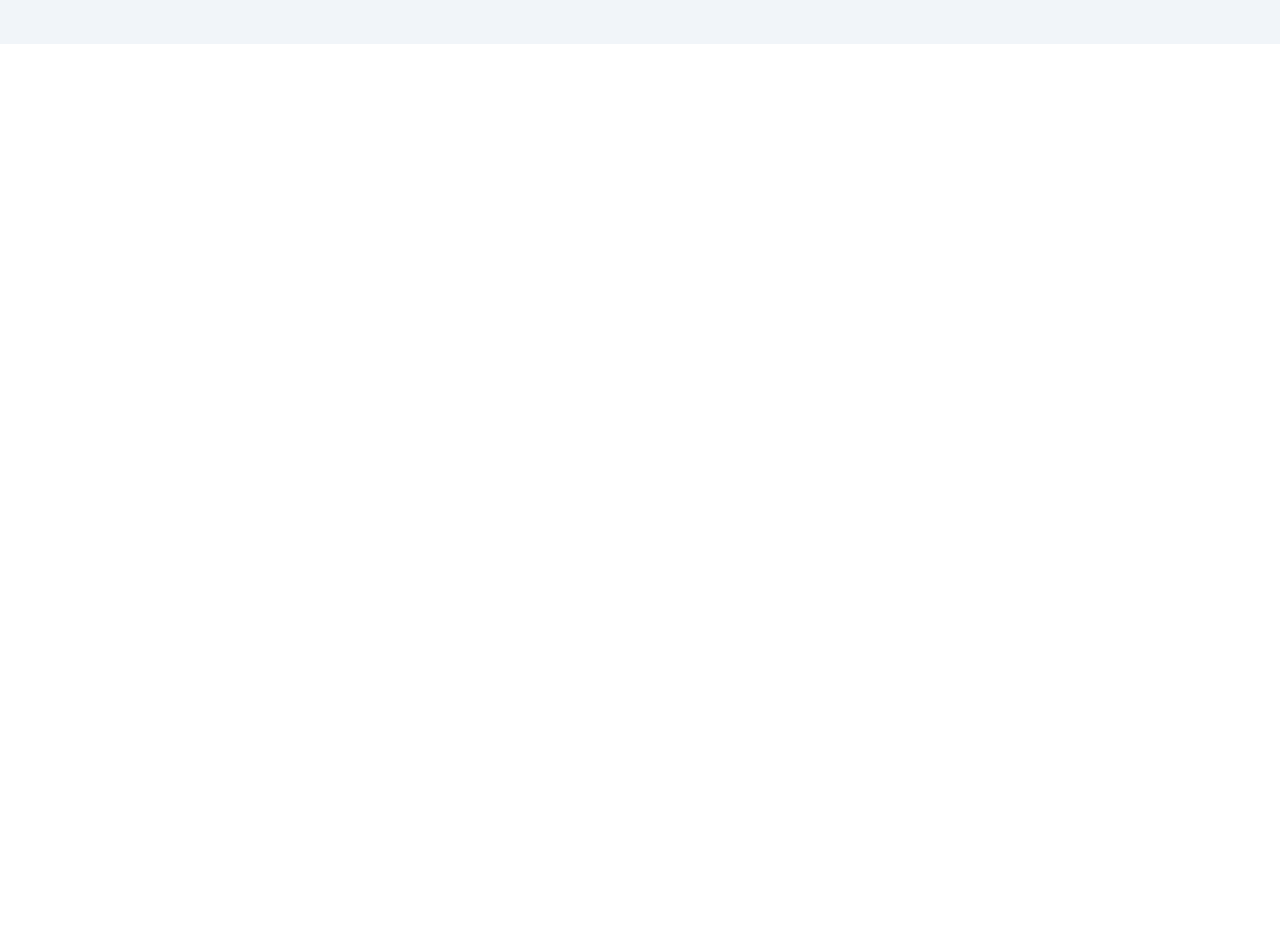
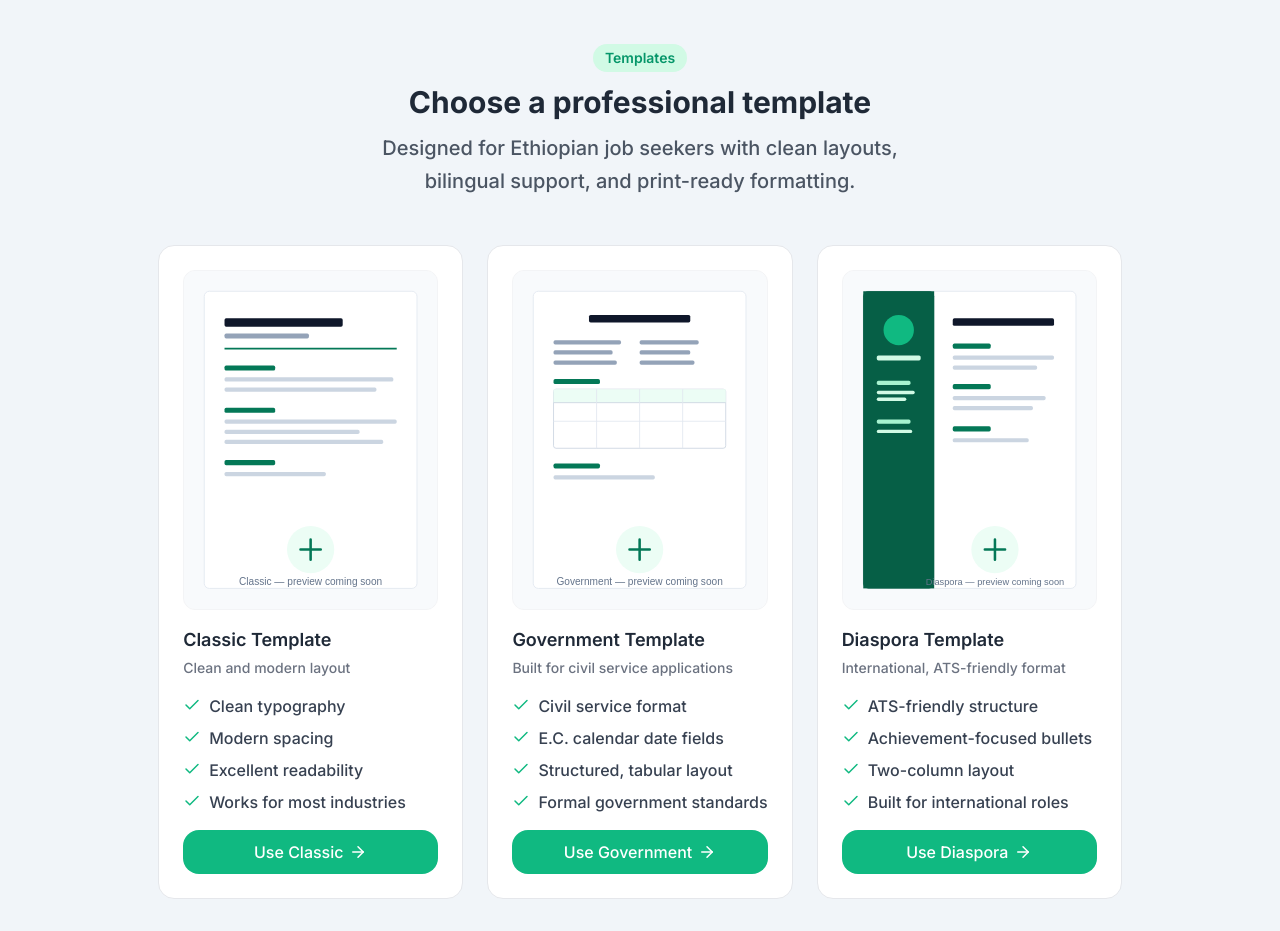
Before and after one commit to KirubelWondwossen/ethiocv-builder, a React app in the folder app/: page / in a window 1280 px wide. Shown: the part 1720-2651 px from the top of the page. Before the commit the page ends 1764 px from the top, so only its background shows below. Built offline with nearby package versions, Linux system fonts and the light colour scheme; the HTML template or start-up script is replaced by a standard one.

Commit message:
feat(templateShowcase): add the template showcase section

```diff
--- a/app/src/components/features/Features.jsx
+++ b/app/src/components/features/Features.jsx
@@ -7,6 +7,7 @@ import {
   ShieldCheck,
 } from "lucide-react";
 import Section from "../ui/Section";
+import SectionHeader from "../ui/SectionHeader";
 
 const features = [
   {
@@ -61,9 +62,9 @@ function Features() {
           Features
         </span>
 
-        <h2 className="text-gray-800 font-bold text-2xl sm:text-3xl mt-3 mb-3 max-w-2xl">
+        <SectionHeader className="text-gray-800 font-bold text-2xl sm:text-3xl mt-3 mb-3 max-w-2xl">
           Everything you need to create a professional CV
-        </h2>
+        </SectionHeader>
 
         <h3 className="text-gray-600 font-sans font-medium text-base sm:text-xl leading-relaxed max-w-xl mb-10 sm:mb-12">
           Designed for Ethiopian job seekers with bilingual support,
--- /dev/null
+++ b/app/src/components/features/TemplateShowCase.jsx
@@ -0,0 +1,23 @@
+import Section from "../ui/Section";
+import SectionHeader from "../ui/SectionHeader";
+import { TemplatesSection } from "../ui/TemplateCards";
+
+function TemplateShowCase() {
+  return (
+    <Section className="mt-8 px-6 md:px-12 lg:px-20">
+      <div className="w-full flex flex-col items-center text-center">
+        <span className="text-sm font-semibold text-primary-600 bg-primary-100 px-3 py-1 rounded-full">
+          Templates
+        </span>
+        <SectionHeader>Choose a professional template</SectionHeader>
+        <h3 className="text-gray-600 font-sans font-medium text-base sm:text-xl leading-relaxed max-w-xl mb-10 sm:mb-12">
+          Designed for Ethiopian job seekers with clean layouts, bilingual
+          support, and print-ready formatting.
+        </h3>
+        <TemplatesSection />
+      </div>
+    </Section>
+  );
+}
+
+export default TemplateShowCase;
--- /dev/null
+++ b/app/src/components/ui/TemplateCards.jsx
@@ -0,0 +1,109 @@
+import { ArrowRight, Check } from "lucide-react";
+import CalssicTemplatePlaceholder from "./CalssicTemplatePlaceholder";
+import GovtTemplatePlaceholder from "./GovtTemplatePlaceholder";
+import DiasporaTemplatePlaceholder from "./DiasporaTemplatePlaceholder";
+
+const templates = [
+  {
+    key: "classic",
+    name: "Classic Template",
+    tagline: "Clean and modern layout",
+    Placeholder: CalssicTemplatePlaceholder,
+    features: [
+      "Clean typography",
+      "Modern spacing",
+      "Excellent readability",
+      "Works for most industries",
+    ],
+    buttonLabel: "Use Classic",
+  },
+  {
+    key: "government",
+    name: "Government Template",
+    tagline: "Built for civil service applications",
+    Placeholder: GovtTemplatePlaceholder,
+    features: [
+      "Civil service format",
+      "E.C. calendar date fields",
+      "Structured, tabular layout",
+      "Formal government standards",
+    ],
+    buttonLabel: "Use Government",
+  },
+  {
+    key: "diaspora",
+    name: "Diaspora Template",
+    tagline: "International, ATS-friendly format",
+    Placeholder: DiasporaTemplatePlaceholder,
+    features: [
+      "ATS-friendly structure",
+      "Achievement-focused bullets",
+      "Two-column layout",
+      "Built for international roles",
+    ],
+    buttonLabel: "Use Diaspora",
+  },
+];
+
+function TemplateCard({
+  name,
+  tagline,
+  Placeholder,
+  features,
+  buttonLabel,
+  onSelect,
+}) {
+  return (
+    <div
+      className="h-full p-5 sm:p-6 bg-white border border-gray-200 flex flex-col rounded-2xl
+      items-start gap-4 text-left transition-all duration-200
+      hover:border-primary-300 hover:shadow-md"
+    >
+      <div className="w-full aspect-3/4 rounded-xl overflow-hidden bg-gray-50 border border-gray-100 flex items-center justify-center">
+        <Placeholder />
+      </div>
+
+      <div className="flex flex-col gap-1">
+        <h3 className="font-semibold text-lg text-gray-800">{name}</h3>
+        <h4 className="font-medium text-sm text-gray-500">{tagline}</h4>
+      </div>
+
+      <ul className="w-full flex flex-col gap-2 font-medium text-gray-700 text-sm sm:text-base">
+        {features.map((feature, i) => (
+          <li key={i} className="flex items-start w-full gap-2">
+            <Check className="text-primary-500 shrink-0 mt-0.5" size={18} />
+            <span>{feature}</span>
+          </li>
+        ))}
+      </ul>
+
+      <button
+        type="button"
+        onClick={onSelect}
+        className="mt-auto w-full flex gap-1.5 items-center justify-center rounded-2xl bg-primary-500 px-5 py-2.5 text-sm sm:text-base font-medium
+          text-white transition-colors hover:bg-primary-600 cursor-pointer"
+      >
+        <span>{buttonLabel}</span>
+        <ArrowRight size={18} />
+      </button>
+    </div>
+  );
+}
+
+export function TemplatesSection() {
+  return (
+    <div className="grid grid-cols-1 md:grid-cols-2 lg:grid-cols-3 gap-5 sm:gap-6 items-stretch">
+      {templates.map((template) => (
+        <TemplateCard
+          key={template.key}
+          {...template}
+          onSelect={() => {
+            // e.g. navigate('/builder', { state: { template: template.key } })
+          }}
+        />
+      ))}
+    </div>
+  );
+}
+
+export default TemplateCard;
--- a/app/src/pages/Home.jsx
+++ b/app/src/pages/Home.jsx
@@ -1,5 +1,6 @@
 import Features from "../components/features/Features";
 import Hero from "../components/features/Hero";
+import TemplateShowCase from "../components/features/TemplateShowCase";
 import MainContainer from "../components/layouts/MainContainer";
 import Navbar from "../components/layouts/Navbar";
 
@@ -15,6 +16,7 @@ function Home() {
       <main className="mx-auto w-full px-3 py-8 sm:px-6 lg:px-6">
         <Hero />
         <Features />
+        <TemplateShowCase />
       </main>
     </MainContainer>
   );
```
